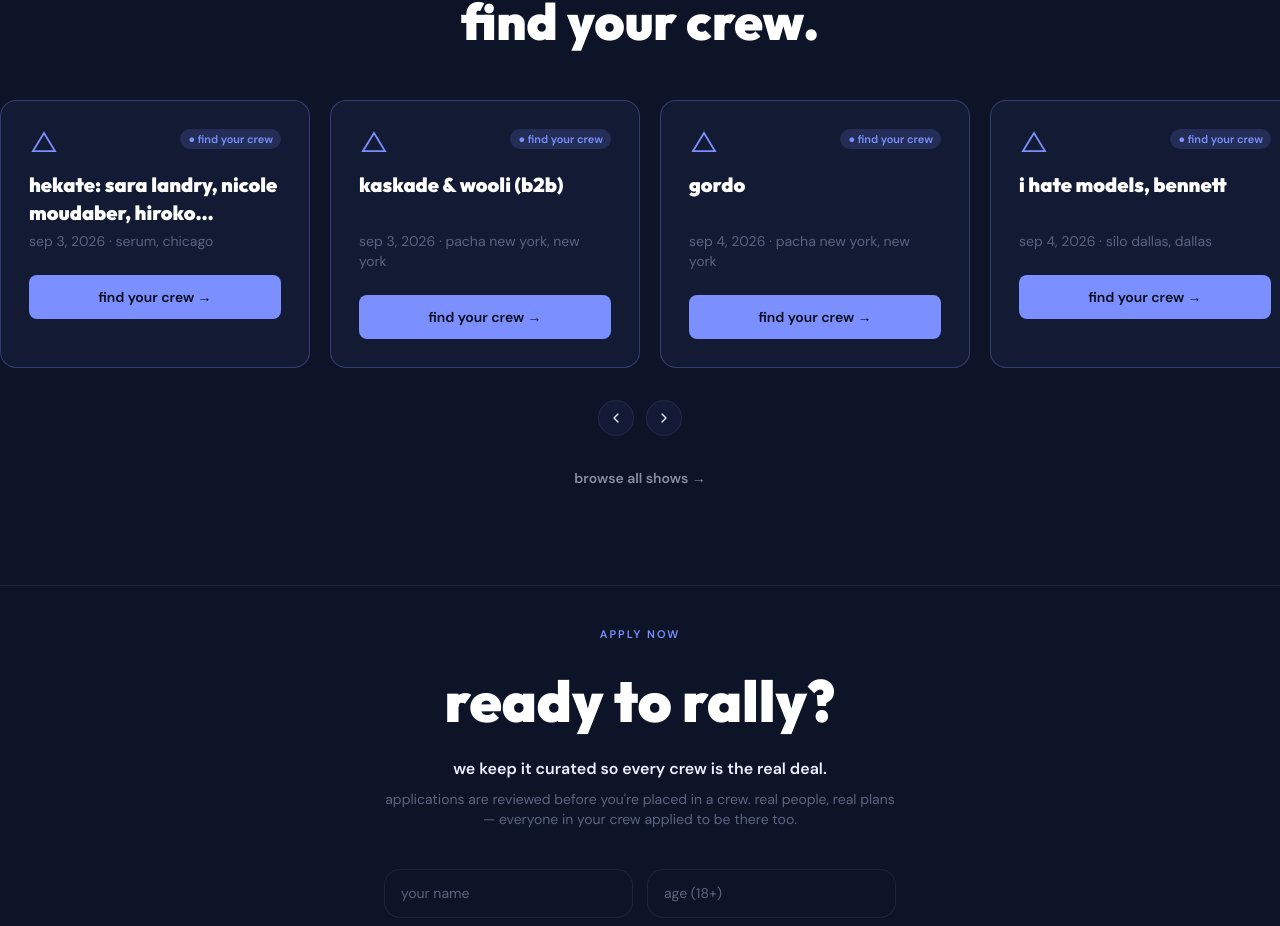
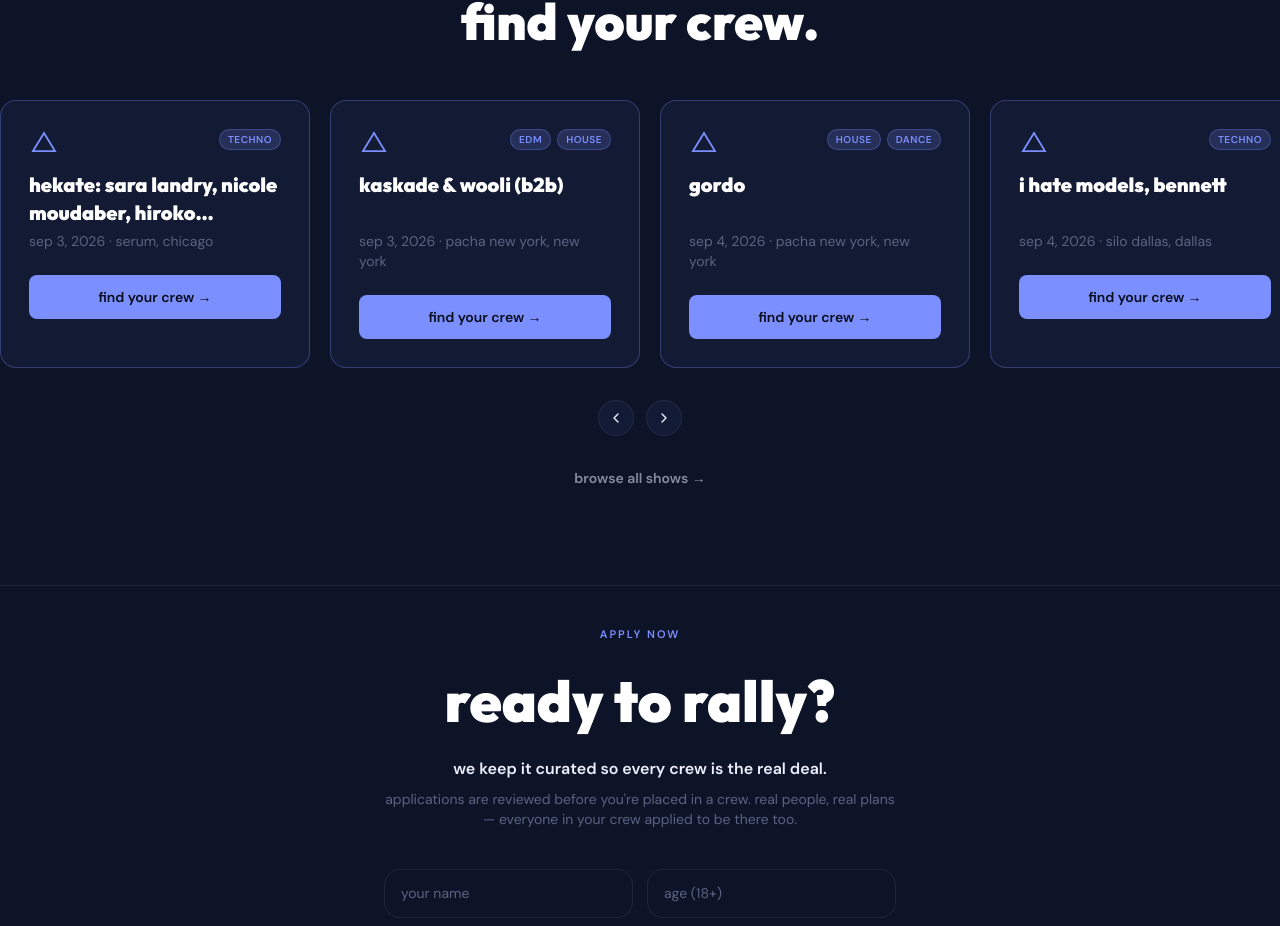
Before and after one commit to Maddymooree/rally, a React (Vite) app: page / in a window 1280 px wide. Shown: the part 2331-3257 px from the top of the page. Built offline with nearby package versions, Linux system fonts and the light colour scheme.

Commit message:
Replace status badge with genre pills on happening-soon cards
Top-right corner now shows up to 2 genre tags (same pill style as the
near-you event cards) instead of the redundant find-your-crew/
applications-open badge, which just duplicated the CTA button below.

```diff
--- a/src/app/components/FeaturedFestival.tsx
+++ b/src/app/components/FeaturedFestival.tsx
@@ -15,7 +15,6 @@ function UpNextCard({ event }: { event: RallyEvent }) {
   const cityName = CITIES.find((c) => c.slug === event.city)?.name ?? event.city;
   const multiNight = isMultiNightEvent(event);
   const ctaLabel = multiNight ? "apply now →" : "find your crew →";
-  const badgeLabel = multiNight ? "● applications open" : "● find your crew";
   const params = new URLSearchParams({
     festival: "other",
     event: `${event.artist} @ ${event.venue}`,
@@ -36,12 +35,17 @@ function UpNextCard({ event }: { event: RallyEvent }) {
         <svg width={30} height={30 * 0.87} viewBox="0 0 30 26" fill="none" stroke="var(--primary)" strokeWidth="1.8">
           <path d="M4 22 L15 4 L26 22 Z" />
         </svg>
-        <span
-          className="font-body text-[11px] font-bold px-2 py-0.5 rounded-full whitespace-nowrap"
-          style={{ background: "color-mix(in srgb, var(--primary) 16%, transparent)", color: "var(--primary)" }}
-        >
-          {badgeLabel}
-        </span>
+        <div className="flex gap-1.5 flex-wrap justify-end">
+          {event.genres.slice(0, 2).map((g) => (
+            <span
+              key={g}
+              className="font-body text-[10px] font-bold uppercase tracking-wider px-2 py-0.5 rounded-full whitespace-nowrap"
+              style={{ background: "color-mix(in srgb, var(--primary) 18%, transparent)", color: "var(--primary)", border: "1px solid color-mix(in srgb, var(--primary) 30%, transparent)" }}
+            >
+              {g}
+            </span>
+          ))}
+        </div>
       </div>
       <h3
         className="font-display font-black text-xl text-white mb-1 text-left lowercase"
```
